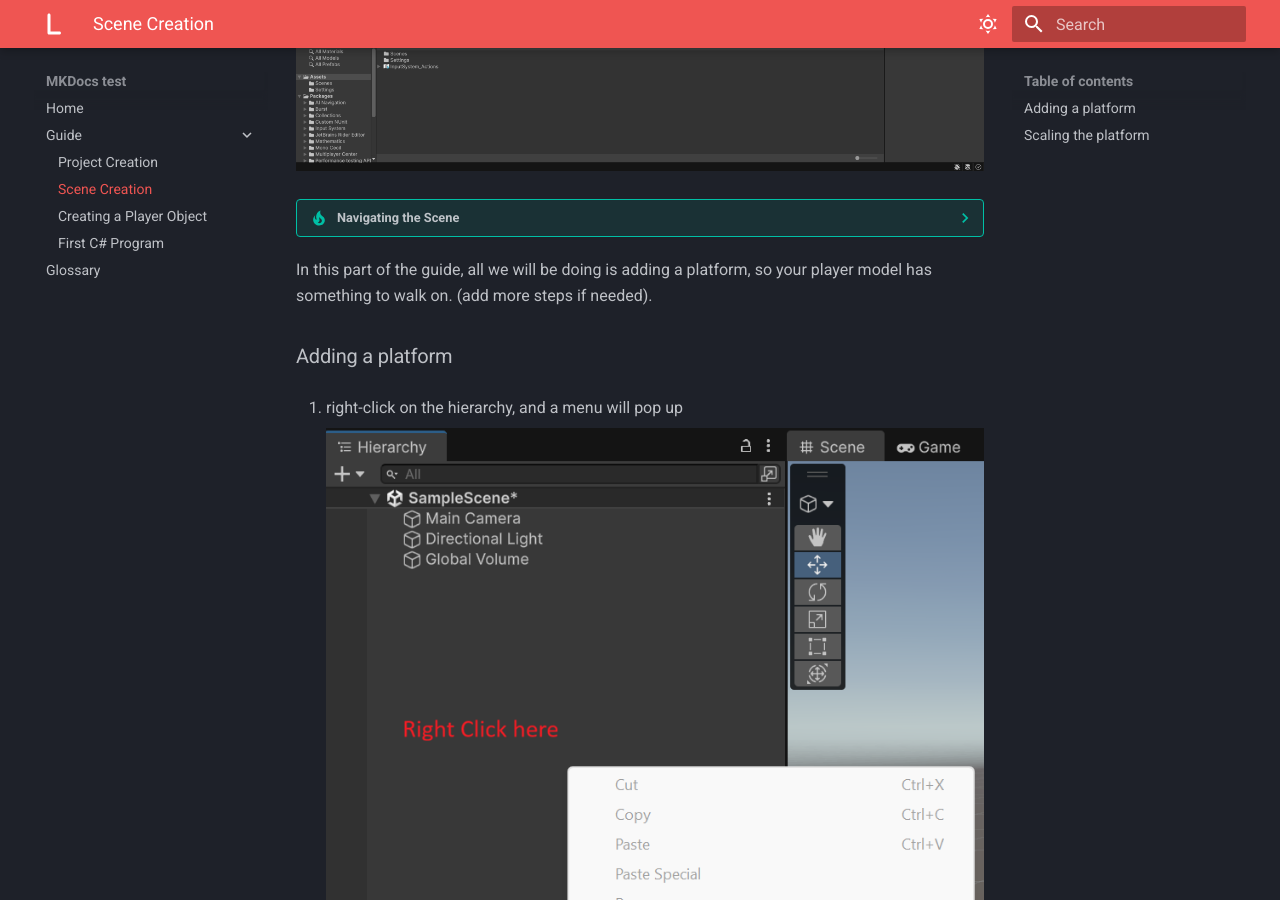
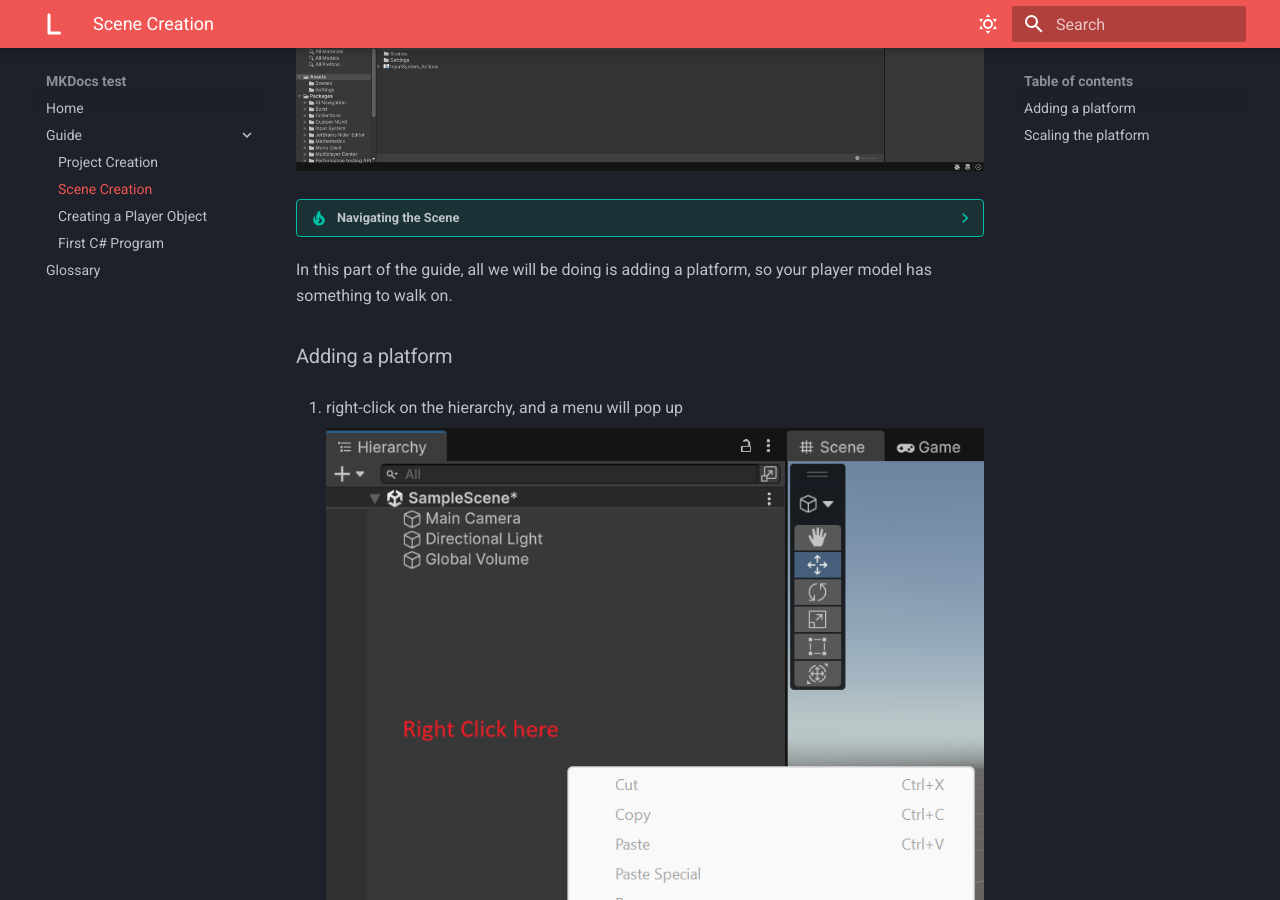
Before and after one commit to Lyra-is-confused/material-for-MKDocs-testing, an MkDocs documentation site: the page built from docs/Scene-creation.md, in a window 1280 px wide and 900 px high, scrolled down 531 px. Built offline with MkDocs 1.6.1 and Material for MkDocs 9.7.7, drawn with Linux system fonts in a browser that asks for light colours.

Commit message:
added more to scene-creation

```diff
--- a/docs/Scene-creation.md
+++ b/docs/Scene-creation.md
@@ -18,7 +18,7 @@ Once you have created your project following [part 1](Project-creation.md), we w
 
     > you can also switch between a perspective and isometric view by clicking on the cube in the center.
 
-In this part of the guide, all we will be doing is adding a platform, so your player model has something to walk on. (add more steps if needed).
+In this part of the guide, all we will be doing is adding a platform, so your player model has something to walk on.
 
 ### Adding a platform
 1. right-click on the hierarchy, and a menu will pop up
```
